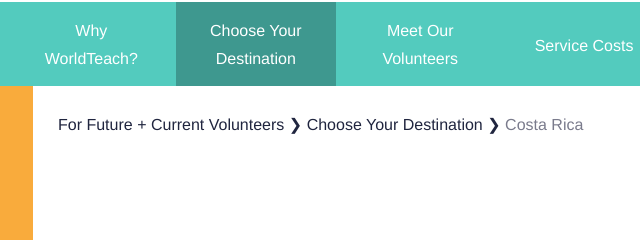
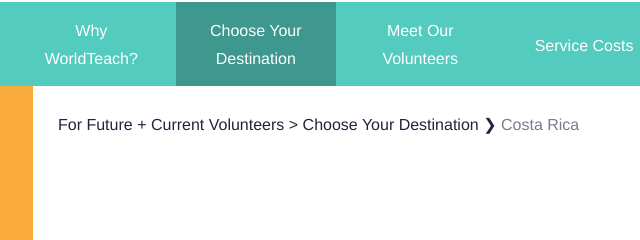
Before and after one commit to cczapski/WorldTeach, a plain HTML site: page costa_rica_home.html in a window 1280 px wide. Shown: the part 162-402 px from the top of the page, 223-863 px from the left. Drawn offline with nearby package versions, Linux system fonts and the light colour scheme; a script that the page names is missing.

Commit message:
fixing left arrows

```diff
--- a/costa_rica_home.html
+++ b/costa_rica_home.html
@@ -82,7 +82,7 @@
 		<!-- BREADCRUMBS -->
 			<nav  class="breadcrumbs wrapper">
 				<ul>
-					<li><a href="volunteers.html">For Future + Current Volunteers ❯</a></li>
+					<li><a href="volunteers.html">For Future + Current Volunteers ></a></li>
 					<li><a href="destinations.html">Choose Your Destination <span style="font-face: 'Zapf Dingbats'">❯</span></a></li>
 					<li class="bc-current">Costa Rica</li>
 				</ul>
```
